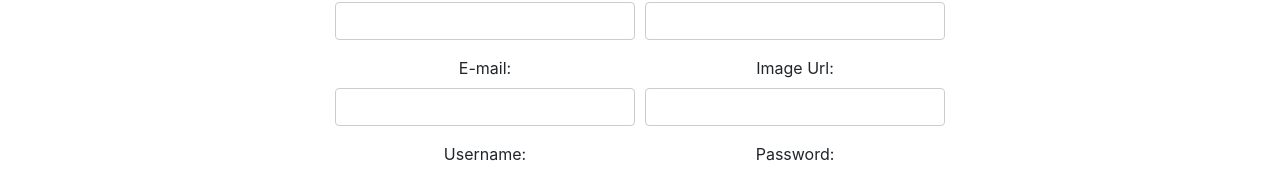
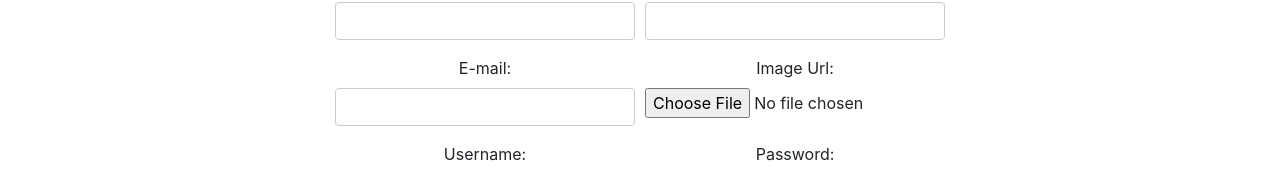
Before and after one commit to zero-to-mastery/breads-client, a React (Create React App) app: page /signup in a window 1280 px wide. Shown: the part 156-328 px from the top of the page. Built offline with nearby package versions, Linux system fonts and the light colour scheme; no server answers.

Commit message:
Update form to process image upload for profile

```diff
--- a/src/components/AuthForm.js
+++ b/src/components/AuthForm.js
@@ -1,6 +1,5 @@
 import React, { Component } from 'react';
 import { Link } from 'react-router-dom';
-// import PropTypes from 'prop-types';
 
 class AuthForm extends Component {
     constructor(props) {
@@ -11,7 +10,7 @@ class AuthForm extends Component {
             email: '',
             username: '',
             password: '',
-            image: ''
+            image: null
         }
     }
 
@@ -22,16 +21,29 @@ class AuthForm extends Component {
     }
 
     handleChange = e => {
-        this.setState({
-            [e.target.name]: e.target.value
-        });
+        if (e.target.name === 'image') {
+            this.setState({
+                [e.target.name]: e.target.files[0]
+            })
+        } else {
+            this.setState({
+                [e.target.name]: e.target.value
+            });
+        }
     };
 
     handleSubmit = e => {
         e.preventDefault();
         const authType = this.props.signup ? 'signup' : 'signin';
+        const formData = new FormData();
+            formData.append('first_name', this.state.first_name);
+            formData.append('last_name', this.state.last_name);
+            formData.append('email', this.state.email);
+            formData.append('username', this.state.username);
+            formData.append('password', this.state.password);
+            formData.append('image', this.state.image);
         this.props
-        .onAuth(authType, this.state)
+        .onAuth(authType, formData)
         .then(() => {
             this.props.history.push('/');
         })
@@ -99,13 +111,12 @@ class AuthForm extends Component {
                                     <div className='form-group col-md-6'>
                                         <label htmlFor='image'>Image Url:</label>
                                         <input
-                                            autoComplete='off'
-                                            className='form-control'
+                                            className='form-control-file'
                                             id='image'
                                             name='image'
                                             onChange={this.handleChange}
-                                            type='text'
-                                            value={image}
+                                            type='file'
+                                            accept='image/*'
                                             required
                                         />
                                     </div>
```
